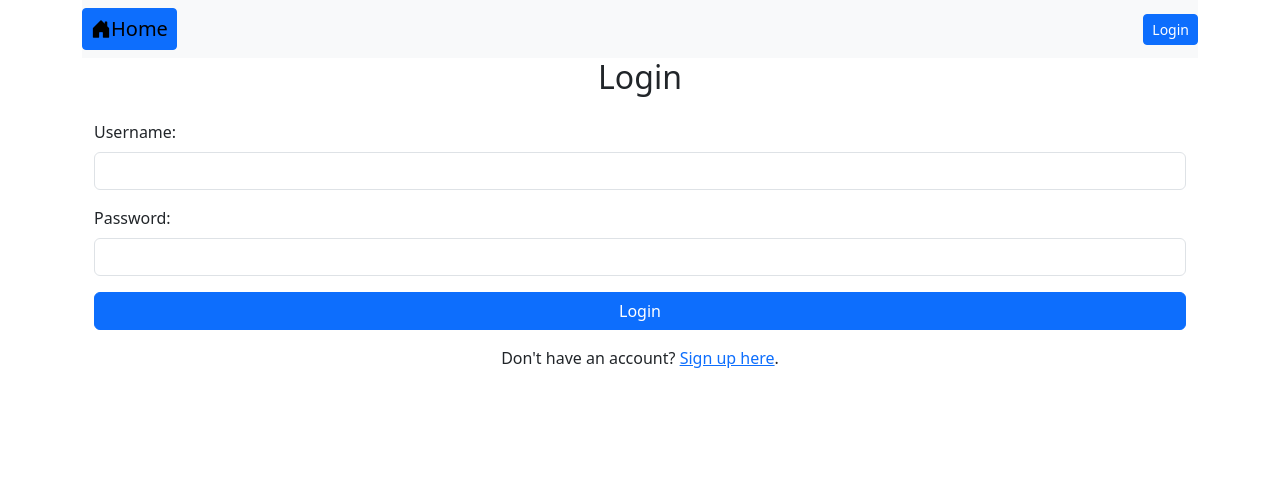
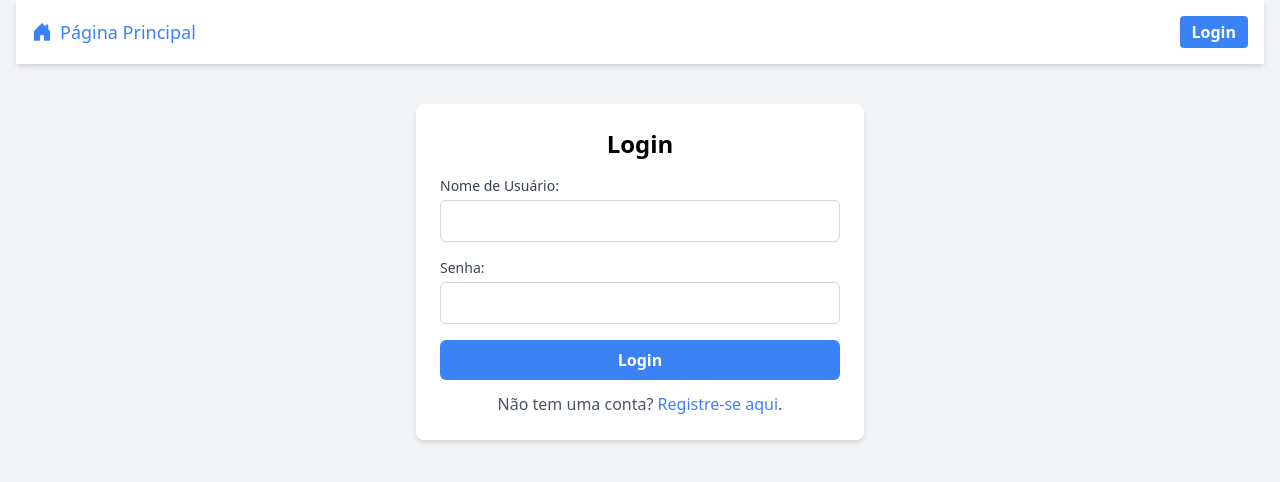
Before and after one commit to SodnanrefSouza/repositorio_meu_projeto, a Django app: page /autenticacao/ in a window 1280 px wide. Shown: the top 482 px of the page. Run offline with Django 5.2, Linux system fonts and the light colour scheme.

Commit message:
Tradutor e login e mensgaem de erro

```diff
--- a/autenticacao/templates/autenticacao/login.html
+++ b/autenticacao/templates/autenticacao/login.html
@@ -3,23 +3,26 @@
 {% block title %}Login{% endblock %}
 
 {% block content %}
-<div class="container">
-    <h2 class="text-center mb-4">Login</h2>
+<div class="max-w-md mx-auto mt-10 p-6 bg-white rounded-lg shadow-md">
+    <h2 class="text-center text-2xl font-bold mb-4">Login</h2>
     <form method="post">
         {% csrf_token %}
-        <input type="hidden" name="next" value="{% url 'home' %}">
-        <div class="mb-3">
-            <label for="username" class="form-label">Username:</label>
-            <input type="text" id="username" name="username" class="form-control" required>
+        <input type="hidden" name="next" value="{% url 'autenticacao:home' %}">
+
+        <div class="mb-4">
+            <label for="username" class="block text-sm font-medium text-gray-700">Nome de Usuário:</label>
+            <input type="text" id="username" name="username" class="mt-1 block w-full p-2 border border-gray-300 rounded-md focus:outline-none focus:ring focus:ring-blue-300" required>
         </div>
-        <div class="mb-3">
-            <label for="password" class="form-label">Password:</label>
-            <input type="password" id="password" name="password" class="form-control" required>
+
+        <div class="mb-4">
+            <label for="password" class="block text-sm font-medium text-gray-700">Senha:</label>
+            <input type="password" id="password" name="password" class="mt-1 block w-full p-2 border border-gray-300 rounded-md focus:outline-none focus:ring focus:ring-blue-300" required>
         </div>
-        <div class="d-grid">
-            <button type="submit" class="btn btn-primary">Login</button>
+
+        <div>
+            <button type="submit" class="w-full bg-blue-500 hover:bg-blue-600 text-white font-bold py-2 rounded-md">Login</button>
         </div>
     </form>
-    <p class="mt-3 text-center">Don't have an account? <a href="{% url 'signup' %}">Sign up here</a>.</p>
+    <p class="mt-3 text-center text-gray-600">Não tem uma conta? <a href="{% url 'autenticacao:signup' %}" class="text-blue-500 hover:text-blue-700">Registre-se aqui</a>.</p>
 </div>
 {% endblock %}
--- a/meu_projeto/settings.py
+++ b/meu_projeto/settings.py
@@ -101,7 +101,7 @@ AUTH_PASSWORD_VALIDATORS = [
 # Internationalization
 # https://docs.djangoproject.com/en/5.1/topics/i18n/
 
-LANGUAGE_CODE = 'en-us'
+LANGUAGE_CODE = 'pt-br'
 
 TIME_ZONE = 'UTC'
 
@@ -120,4 +120,4 @@ STATIC_URL = 'static/'
 
 DEFAULT_AUTO_FIELD = 'django.db.models.BigAutoField'
 
-LOGIN_REDIRECT_URL = 'criar_tabela'
+LOGIN_URL = '/autenticacao/'
--- a/meu_projeto/urls.py
+++ b/meu_projeto/urls.py
@@ -12,12 +12,12 @@ urlpatterns = [
     path('', RedirectView.as_view(url='autenticacao/home/', permanent=False), name='root'),
 
     # Rotas de autenticação
-    path('autenticacao/', include([
+    path('autenticacao/', include(([
         path('', auth_views.LoginView.as_view(template_name='autenticacao/login.html', redirect_authenticated_user=True), name='login'),
         path('signup/', signup_view, name='signup'),
         path('home/', home_view, name='home'),
-        path('logout/', auth_views.LogoutView.as_view(next_page='login'), name='logout'),
-    ])),
+        path('logout/', auth_views.LogoutView.as_view(next_page='autenticacao:login'), name='logout'),
+    ], 'autenticacao'), namespace='autenticacao')),
 
     # Rotas do gerenciador de tabelas
     path('gerenciador_tabelas/', include('gerenciador_tabelas.urls')),
--- a/templates/base.html
+++ b/templates/base.html
@@ -1,31 +1,33 @@
 <!DOCTYPE html>
-<html>
+<html lang="pt-BR">
 <head>
+    <meta charset="UTF-8">
+    <meta name="viewport" content="width=device-width, initial-scale=1.0">
     <title>{% block title %}Meu Site{% endblock %}</title>
-    <link href="https://cdn.jsdelivr.net/npm/bootstrap@5.3.0/dist/css/bootstrap.min.css" rel="stylesheet">
+    <link href="https://cdn.jsdelivr.net/npm/tailwindcss@2.2.19/dist/tailwind.min.css" rel="stylesheet">
     <link href="https://cdn.jsdelivr.net/npm/bootstrap-icons/font/bootstrap-icons.css" rel="stylesheet">
 </head>
-<body>
-    <div class="container">
-        <nav class="navbar navbar-light bg-light">
-            <a class="navbar-brand d-flex align-items-center btn btn-primary btn-sm" href="{% url 'home' %}">
-                <i class="bi bi-house-door-fill"></i>
-                <span class="h5 mb-0 ml-2">Home</span>
+<body class="bg-gray-100">
+    <div class="container mx-auto px-4">
+        <nav class="flex items-center justify-between bg-white p-4 shadow-md">
+            <a class="flex items-center text-blue-500 hover:text-blue-900" href="{% url 'autenticacao:home' %}">
+                <i class="bi bi-house-door-fill text-xl"></i>
+                <span class="ml-2 text-lg">Página Principal</span>
             </a>
-            <div class="ml-auto">
+            <div class="flex items-center space-x-2">
                 {% if user.is_authenticated %}
-                    <span class="navbar-text">
-                        Bem-vindo, {{ user.username }}!
-                    </span>
-                    <a href="{% url 'logout' %}" class="btn btn-danger btn-sm">Logout</a>
+                    <span class="text-gray-700">Bem-vindo, {{ user.username }}!</span>
+                    <a href="{% url 'autenticacao:logout' %}" class="bg-red-500 hover:bg-red-700 text-white font-bold py-1 px-3 rounded">Sair</a>
                 {% else %}
-                    <a href="{% url 'login' %}" class="btn btn-primary btn-sm">Login</a>
+                    <a href="{% url 'autenticacao:login' %}" class="bg-blue-500 hover:bg-blue-700 text-white font-bold py-1 px-3 rounded">Login</a>
                 {% endif %}
             </div>
         </nav>
 
-        {% block content %}
-        {% endblock %}
+        <div class="mt-4">
+            {% block content %}
+            {% endblock %}
+        </div>
     </div>
 </body>
 </html>
```
Also changed, not shown: autenticacao/templates/autenticacao/home.html (+6 -6 lines), autenticacao/templates/autenticacao/signup.html (+20 -6 lines), autenticacao/templatetags/form_tags.py (added, +7 -0 lines), autenticacao/views.py (+23 -5 lines), gerenciador_tabelas/templates/gerenciador_tabelas/create_table.html (+10 -10 lines), gerenciador_tabelas/templates/gerenciador_tabelas/list_tables.html (+14 -14 lines), gerenciador_tabelas/templates/gerenciador_tabelas/table_created.html (+6 -6 lines), autenticacao/templatetags/__init__.py (added).
